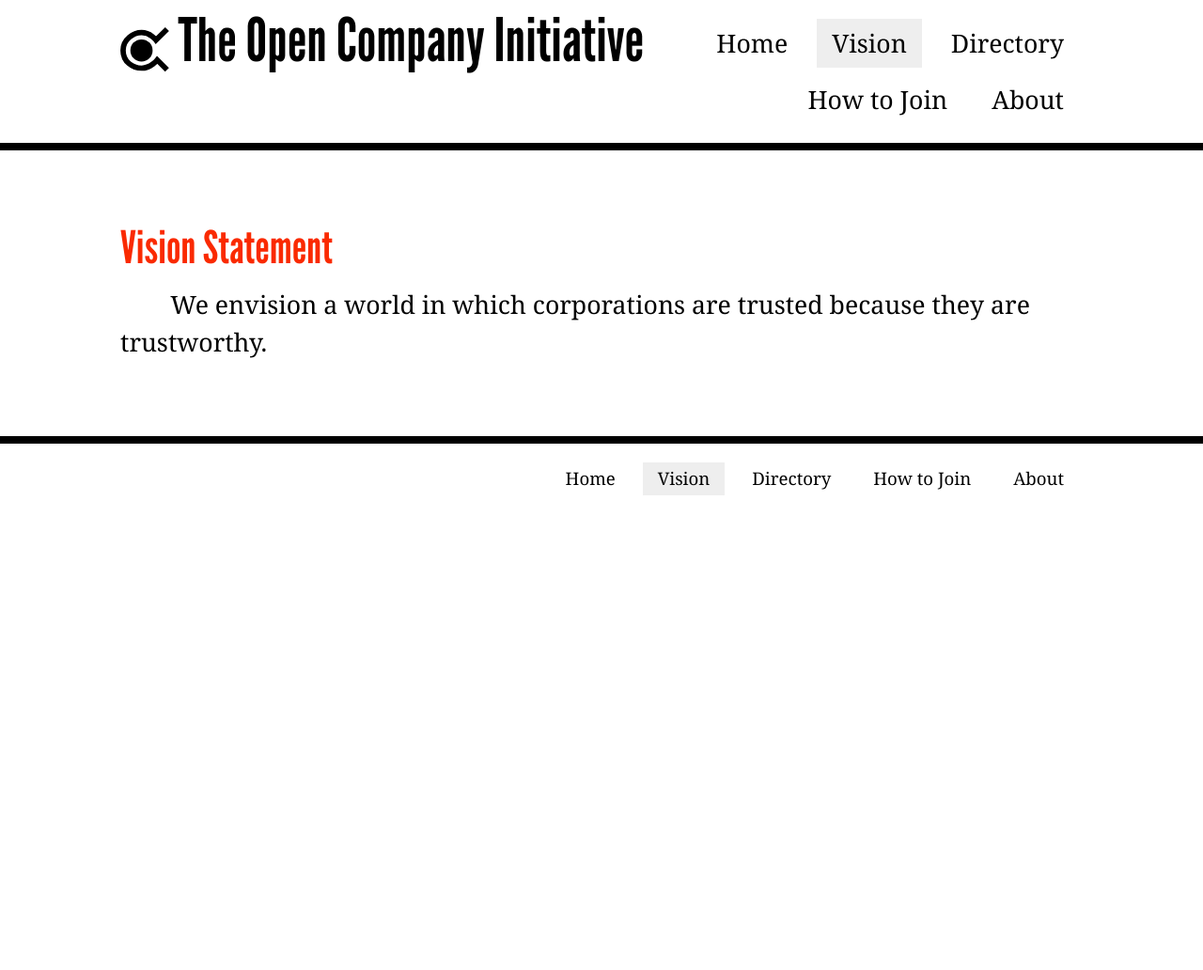
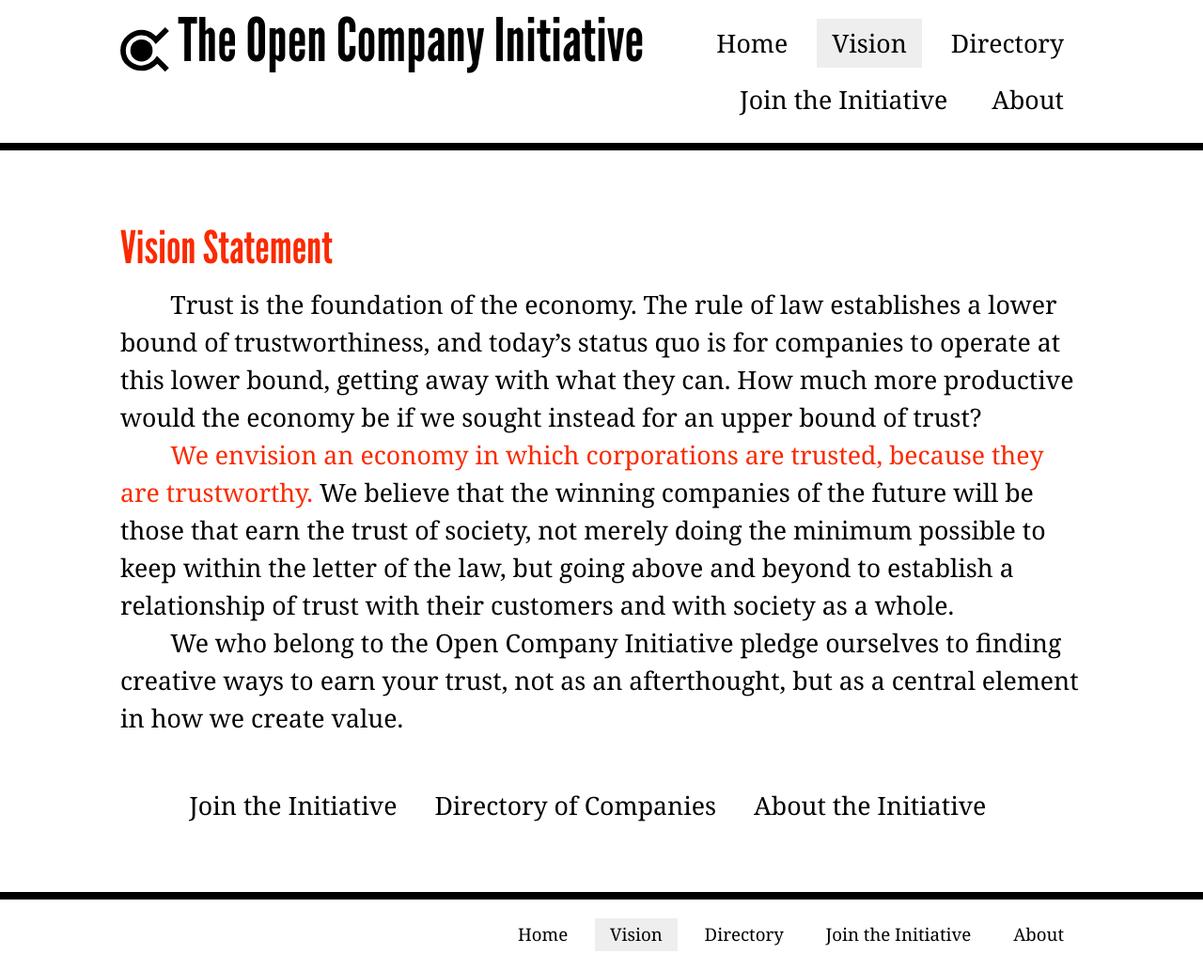
Before and after one commit to opencompany/www.opencompany.org, a Jekyll site: the page built from vision/index.md, in a window 1280 px wide. Shown: the whole page at 94% size. Built offline with Jekyll 4.4.1, drawn with Linux system fonts in a browser that asks for light colours; Markdown is read by kramdown in place of the engine named in the settings; before the commit the page ends 900 px from its top, so only the background shows below that.

Commit message:
Flesh out the Vision

```diff
--- a/_config.yml
+++ b/_config.yml
@@ -0,0 +1 @@
+markdown: redcarpet
--- a/_includes/nav.html
+++ b/_includes/nav.html
@@ -6,7 +6,7 @@
     <a {% if page.url contains '/directory/' %}class="current"{% endif %}
        href="/directory/">Directory</a>
     <a {% if page.url contains '/join/' %}class="current"{% endif %}
-       href="/join/">How to Join</a>
+       href="/join/">Join the Initiative</a>
     <a {% if page.url contains '/about/' %}class="current"{% endif %}
        href="/about/">About</a>
 </div>
--- a/css/main.css
+++ b/css/main.css
@@ -53,6 +53,11 @@
     padding: 1em 0 1em 2em;
 }
 
+strong, b {
+    color: #FA2A00;
+    font-weight: normal;
+}
+
 
 /*****************************************************************************/
 /*
@@ -88,7 +93,7 @@
 .header .title a span {
 }
 .header .title a:hover {
-    color: red;
+    color: #FA2A00;
 }
 .content {
     border: 6pt solid #000;
@@ -145,3 +150,7 @@
 .page {
     margin: 24pt auto;
 }
+.next-steps li {
+    float: left;
+    list-style: none;
+}
--- a/vision/index.md
+++ b/vision/index.md
@@ -3,5 +3,25 @@
 title: Vision Statement
 ---
 
-We envision a world in which corporations are trusted because they are
-trustworthy.
+Trust is the foundation of the economy. The rule of law establishes a lower
+bound of trustworthiness, and today's status quo is for companies to operate at
+this lower bound, getting away with what they can. How much more productive
+would the economy be if we sought instead for an upper bound of trust?
+
+**We envision an economy in which corporations are trusted, because they are
+trustworthy.** We believe that the winning companies of the future will be
+those that earn the trust of society, not merely doing the minimum possible to
+keep within the letter of the law, but going above and beyond to establish a
+relationship of trust with their customers and with society as a whole.
+
+We who belong to the Open Company Initiative pledge ourselves to finding
+creative ways to earn your trust, not as an afterthought, but as a central
+element in how we create value.
+
+<div class="next-steps nav">
+    <ul>
+        <li><a href="/join/">Join the Initiative</a></li>
+        <li><a href="/directory/">Directory of Companies</a></li>
+        <li><a href="/about/">About the Initiative</a></li>
+    </ul>
+</div>
```
